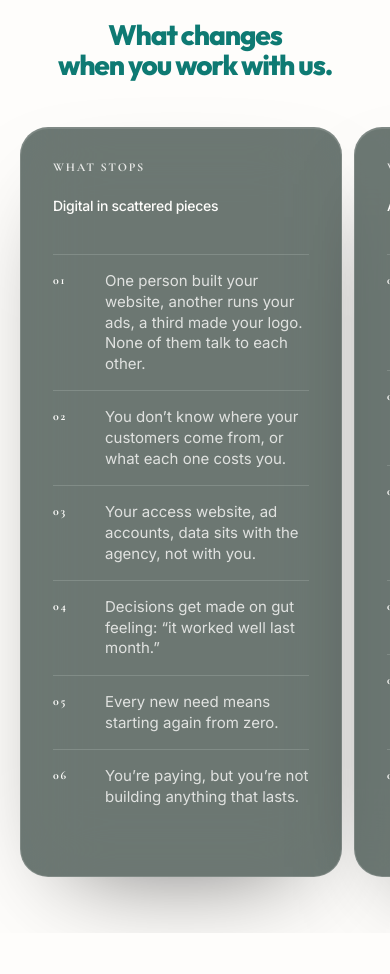
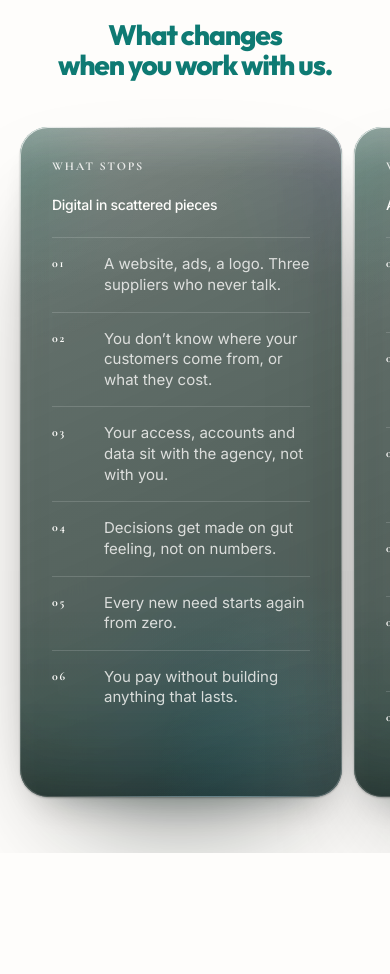
Before and after one commit to EIDEN-GROUP/eiden-new, a Next.js app: page / in a window 390 px wide. Shown: the part 1020-1994 px from the top of the page. Built offline with nearby package versions, Linux system fonts and the light colour scheme.

Commit message:
edit card

```diff
--- a/app/globals.css
+++ b/app/globals.css
@@ -1,8 +1,8 @@
 @import "tailwindcss";
 @theme {
   /* Surfaces */
-  --color-canvas: #FEFDFB;
-  --color-cream: #FEFDFB;
+  --color-canvas: #fefdfb;
+  --color-cream: #fefdfb;
   --color-beige: #f4ebd0;
   --color-beige-dk: #e3d3a8;
 
@@ -635,7 +635,6 @@
 }
 
 .idea-card {
-  --idea-gap: 1.25rem;
   transform: translate3d(0, calc((1 - var(--card-in, 1)) * 2.5rem), 0);
   opacity: var(--card-in, 1);
 }
@@ -652,67 +651,168 @@
   translate: calc(var(--lean, 1) * 0.75rem) 0.75rem;
 }
 
+/* ------------------------------------------------------------
+   The two cards are a single pane of smoked glass each, built in
+   five passes rather than one translucent box:
+
+     1. .idea-card::before   the ambient lights that live *behind*
+                             the pane   coloured, corner-anchored and
+                             only ever seen through it
+     2. .idea-glass          the smoke itself: a graded tint, denser
+                             toward the bottom where the small type
+                             sits, plus the backdrop blur
+     3. .idea-glass::before  the light that has entered the glass
+                             top-edge bloom, a grazing sheen, and the
+                             thickness that darkens the lower edge
+     4. .idea-glass::after   the rim   a 1px gradient ring, bright
+                             where light strikes and near-gone where
+                             it does not, masked to the same radius
+     5. box-shadow           contact, drop and inset in one stack
+
+   Passes 3 and 4 sit at z-index -1 inside the pane's own stacking
+   context, so they lie over the tint and under the text. Nothing
+   here is allowed past the card's own radius, because the deck
+   below `lg` is a scroller and a stray halo would land on its
+   neighbour.
+   ------------------------------------------------------------ */
+
+.idea-card::before {
+  content: "";
+  position: absolute;
+  inset: 0;
+  z-index: 0;
+  border-radius: inherit;
+  pointer-events: none;
+  background:
+    radial-gradient(
+      42% 48% at -2% -6%,
+      rgba(74, 232, 196, 0.42) 0%,
+      rgba(74, 232, 196, 0.13) 44%,
+      transparent 74%
+    ),
+    radial-gradient(
+      44% 44% at 103% -2%,
+      rgba(188, 152, 248, 0.36) 0%,
+      rgba(188, 152, 248, 0.11) 46%,
+      transparent 76%
+    ),
+    radial-gradient(
+      72% 52% at 62% 100%,
+      rgba(56, 189, 248, 0.5) 0%,
+      rgba(56, 189, 248, 0.15) 46%,
+      transparent 76%
+    ),
+    radial-gradient(46% 42% at 8% 100%, rgba(20, 167, 155, 0.2) 0%, transparent 70%);
+}
+
 .idea-glass {
-  background: color-mix(in oklab, var(--color-ink) 62%, transparent);
-  border: 1px solid color-mix(in oklab, white 14%, transparent);
+  isolation: isolate;
+  background: linear-gradient(
+    156deg,
+    color-mix(in oklab, var(--color-ink) 59%, transparent) 0%,
+    color-mix(in oklab, var(--color-ink) 67%, transparent) 30%,
+    color-mix(in oklab, var(--color-ink) 72%, transparent) 62%,
+    color-mix(in oklab, var(--color-ink) 75%, transparent) 100%
+  );
+  backdrop-filter: blur(28px) saturate(155%);
   box-shadow:
-    inset 0 1px 0 0 color-mix(in oklab, white 12%, transparent),
-    0 40px 100px -50px rgba(0, 0, 0, 0.6);
-}
-
-.idea-glow-mint,
-.idea-glow-violet,
-.idea-glow-sky {
-  z-index: 0;
-  filter: blur(22px);
-  opacity: 0.85;
-}
-
-.idea-glow-mint {
-  background: radial-gradient(
-    circle,
-    #34e0b4 0%,
-    color-mix(in oklab, #34e0b4 40%, transparent) 60%,
-    transparent 100%
-  );
-}
-
-.idea-glow-violet {
-  background: radial-gradient(
-    circle,
-    #b891f5 0%,
-    color-mix(in oklab, #b891f5 40%, transparent) 60%,
-    transparent 100%
-  );
-}
-
-.idea-glow-sky {
-  background: radial-gradient(
-    circle,
-    #38bdf8 0%,
-    color-mix(in oklab, #38bdf8 40%, transparent) 60%,
-    transparent 100%
-  );
+    0 1px 2px 0 rgba(6, 18, 14, 0.3),
+    0 20px 40px -26px rgba(6, 18, 14, 0.45),
+    0 60px 120px -55px rgba(6, 18, 14, 0.62),
+    inset 0 1px 0 0 rgba(255, 255, 255, 0.18),
+    inset 0 -1px 0 0 rgba(0, 0, 0, 0.22),
+    inset 0 34px 64px -48px rgba(255, 255, 255, 0.38),
+    inset 0 -70px 100px -82px rgba(0, 0, 0, 0.45);
+}
+
+/* The light that has got into the glass. */
+.idea-glass::before {
+  content: "";
+  position: absolute;
+  inset: 0;
+  z-index: -1;
+  border-radius: inherit;
+  pointer-events: none;
+  background:
+    linear-gradient(
+      180deg,
+      rgba(255, 255, 255, 0.13) 0%,
+      rgba(255, 255, 255, 0.045) 7%,
+      transparent 24%
+    ),
+    radial-gradient(
+      130% 78% at 2% -14%,
+      rgba(255, 255, 255, 0.1) 0%,
+      rgba(255, 255, 255, 0.03) 32%,
+      transparent 60%
+    ),
+    radial-gradient(
+      88% 62% at 92% 104%,
+      rgba(168, 234, 255, 0.09) 0%,
+      transparent 58%
+    ),
+    linear-gradient(
+      0deg,
+      rgba(4, 14, 11, 0.24) 0%,
+      rgba(4, 14, 11, 0.07) 14%,
+      transparent 28%
+    );
+}
+
+/* The rim: a 1px ring cut out of a gradient, not a flat border. */
+.idea-glass::after {
+  content: "";
+  position: absolute;
+  inset: 0;
+  z-index: -1;
+  border-radius: inherit;
+  padding: 1px;
+  pointer-events: none;
+  background:
+    radial-gradient(
+      70% 128% at 8% -12%,
+      rgba(255, 255, 255, 0.72) 0%,
+      transparent 52%
+    ),
+    radial-gradient(
+      56% 108% at 99% 4%,
+      rgba(224, 255, 248, 0.46) 0%,
+      transparent 56%
+    ),
+    radial-gradient(
+      86% 66% at 60% 112%,
+      rgba(176, 230, 255, 0.4) 0%,
+      transparent 58%
+    ),
+    radial-gradient(
+      30% 70% at 100% 62%,
+      rgba(255, 255, 255, 0.3) 0%,
+      transparent 60%
+    ),
+    linear-gradient(
+      180deg,
+      rgba(255, 255, 255, 0.34) 0%,
+      rgba(255, 255, 255, 0.1) 22%,
+      rgba(255, 255, 255, 0.05) 58%,
+      rgba(255, 255, 255, 0.2) 100%
+    );
+  -webkit-mask:
+    linear-gradient(#000 0 0) content-box,
+    linear-gradient(#000 0 0);
+  mask:
+    linear-gradient(#000 0 0) content-box,
+    linear-gradient(#000 0 0);
+  -webkit-mask-composite: xor;
+  mask-composite: exclude;
 }
 
 @media (width >= 64rem) {
-  .idea-card-first {
-    transform: translate3d(
-        calc(var(--first-x, 0) * (50% + var(--idea-gap) / 2)),
-        0,
-        0
-      )
-      scale(calc(0.94 + var(--first-in, 1) * 0.06));
-    opacity: var(--first-in, 1);
-  }
-
+  /* Stacked, the plates settle upward in turn   there is no column for them
+     to slide into any more. */
+  .idea-card-first,
   .idea-card-second {
-    transform: translate3d(
-      calc(var(--second-x, 0) * (100% + var(--idea-gap))),
-      0,
-      0
-    );
-    opacity: var(--second-in, 1);
+    transform: translate3d(0, calc((1 - var(--card-in, 1)) * 3.5rem), 0)
+      scale(calc(0.97 + var(--card-in, 1) * 0.03));
   }
 }
 
@@ -1016,7 +1116,6 @@
   );
 }
 
-
 /* ============================================================
    Case curtain   each panel rises over the one before it
 
@@ -1053,8 +1152,10 @@
     0,
     calc(
       (
-          clamp(0, calc(var(--i) - var(--seq, 0)), 1) - clamp(0, calc(var(--seq, 0) - var(--i)), 1)
-        ) * 100%
+          clamp(0, calc(var(--i) - var(--seq, 0)), 1) -
+            clamp(0, calc(var(--seq, 0) - var(--i)), 1)
+        ) *
+        100%
     ),
     0
   );
--- a/components/sections/idea.tsx
+++ b/components/sections/idea.tsx
@@ -65,10 +65,8 @@ export function Idea() {
 
       stage.style.setProperty("--head-x", `${ramp(p, 0, 0.42)}`);
       stage.style.setProperty("--head-o", `${1 - ramp(p, 0.3, 0.46)}`);
-      stage.style.setProperty("--first-in", `${ramp(p, 0.16, 0.4)}`);
-      stage.style.setProperty("--first-x", `${1 - ramp(p, 0.5, 0.78)}`);
-      stage.style.setProperty("--second-in", `${ramp(p, 0.52, 0.78)}`);
-      stage.style.setProperty("--second-x", `${1 - ramp(p, 0.5, 0.82)}`);
+      stage.style.setProperty("--first-in", `${ramp(p, 0.16, 0.42)}`);
+      stage.style.setProperty("--second-in", `${ramp(p, 0.5, 0.78)}`);
     };
 
     const onScroll = () => {
@@ -92,7 +90,11 @@ export function Idea() {
 
   return (
     <section id="idee" className="bg-cream relative">
-      <div ref={trackRef} data-nav-tone="light" className="relative pt-24 pb-24 lg:h-[300vh] lg:py-0">
+      <div
+        ref={trackRef}
+        data-nav-tone="light"
+        className="relative pt-24 pb-24 lg:h-[300vh] lg:py-0"
+      >
         <div aria-hidden className="idea-wash">
           <FixedBackdrop src={ideaTexture} imageClassName="scale-110 blur-md" />
         </div>
@@ -120,7 +122,7 @@ export function Idea() {
               </span>
             </h2>
 
-            <SwipeDeck className="mx-auto grid max-w-7xl gap-5 lg:grid-cols-2">
+            <SwipeDeck className="mx-auto grid max-w-7xl auto-rows-fr gap-5">
               {cards.map((card) => (
                 <article
                   key={card.label}
@@ -135,8 +137,7 @@ export function Idea() {
                     card.lane,
                   )}
                 >
-
-                  <div className="idea-face idea-glass text-canvas relative z-1 flex flex-1 flex-col p-8 backdrop-blur-2xl backdrop-saturate-150 sm:p-10 lg:p-12">
+                  <div className="idea-face idea-glass text-canvas relative z-1 flex flex-1 flex-col p-8 sm:p-10 lg:px-12 lg:py-7">
                     <div>
                       <p className="eyebrow text-canvas/85">{card.label}</p>
                       <p className="text-canvas mt-6 max-w-full text-[clamp(0.875rem,2.6vw,2rem)] leading-[1.14] font-medium tracking-[-0.02em]">
@@ -144,13 +145,17 @@ export function Idea() {
                       </p>
                     </div>
 
-                    <ol className="border-canvas/15 mt-10 border-t">
+                    <ol className="border-canvas/15 mt-6 grid border-t sm:grid-cols-2 sm:gap-x-10 lg:grid-cols-3 lg:gap-x-8">
                       {card.points.map((point, index) => (
                         <li
                           key={point}
                           className={cn(
-                            "grid grid-cols-[2.25rem_1fr] gap-4 py-4 sm:py-5",
-                            index > 0 && "border-canvas/15 border-t",
+                            "border-canvas/15 grid grid-cols-[2.25rem_1fr] gap-4 py-4 lg:grid-cols-[1.75rem_1fr] lg:gap-3",
+                            index > 0 && "border-t",
+                            // The first item of each column sits against the
+                            // list’s own rule, so it carries none of its own.
+                            index === 1 && "sm:border-t-0",
+                            index === 2 && "lg:border-t-0",
                           )}
                         >
                           <span aria-hidden className="eyebrow text-cream pt-0.5">
--- a/components/sections/vsl.tsx
+++ b/components/sections/vsl.tsx
@@ -154,7 +154,7 @@ export function Vsl() {
   const withGrow = { opacity: "var(--grow, 1)" } as CSSProperties;
 
   return (
-    <section id="methode" ref={sectionRef} className="pointer-events-none relative z-10">
+    <section id="methode" ref={sectionRef} className="pointer-events-none pt-20 relative z-10">
       <div className="container-eiden">
         <Reveal direction="none" duration={0.5}>
           <p className="eyebrow text-teal flex items-center gap-3">
--- a/lib/i18n/en.ts
+++ b/lib/i18n/en.ts
@@ -105,23 +105,23 @@ export const en: Dictionary = {
         label: "What stops",
         body: "Digital in scattered pieces",
         points: [
-          "One person built your website, another runs your ads, a third made your logo. None of them talk to each other.",
-          "You don’t know where your customers come from, or what each one costs you.",
-          "Your access website, ad accounts, data sits with the agency, not with you.",
-          "Decisions get made on gut feeling: “it worked well last month.”",
-          "Every new need means starting again from zero.",
-          "You’re paying, but you’re not building anything that lasts.",
+          "A website, ads, a logo. Three suppliers who never talk.",
+          "You don’t know where your customers come from, or what they cost.",
+          "Your access, accounts and data sit with the agency, not with you.",
+          "Decisions get made on gut feeling, not on numbers.",
+          "Every new need starts again from zero.",
+          "You pay without building anything that lasts.",
         ],
       },
       {
         label: "What starts",
         body: "A structure that holds",
         points: [
-          "One team, one plan. Website, brand, advertising and content all move in the same direction.",
-          "A clear report every month: what worked, what didn’t, what we’re changing.",
-          "Everything is in your name. Website, accounts, data, passwords. If you ever leave, you leave with all of it.",
+          "One team, one plan. Website, brand, ads and content move together.",
+          "A clear report every month: what works, what we’re changing.",
+          "Everything is in your name. If you leave, you leave with all of it.",
           "Decisions come from numbers, not opinions.",
-          "We add without breaking. The base is built to carry what comes next.",
+          "We add without breaking. The base carries what comes next.",
           "Every month, you’re stronger than the month before.",
         ],
       },
```
Also changed, not shown: components/sections/hero.tsx (+4 -4 lines), lib/i18n/fr.ts (+12 -12 lines).
